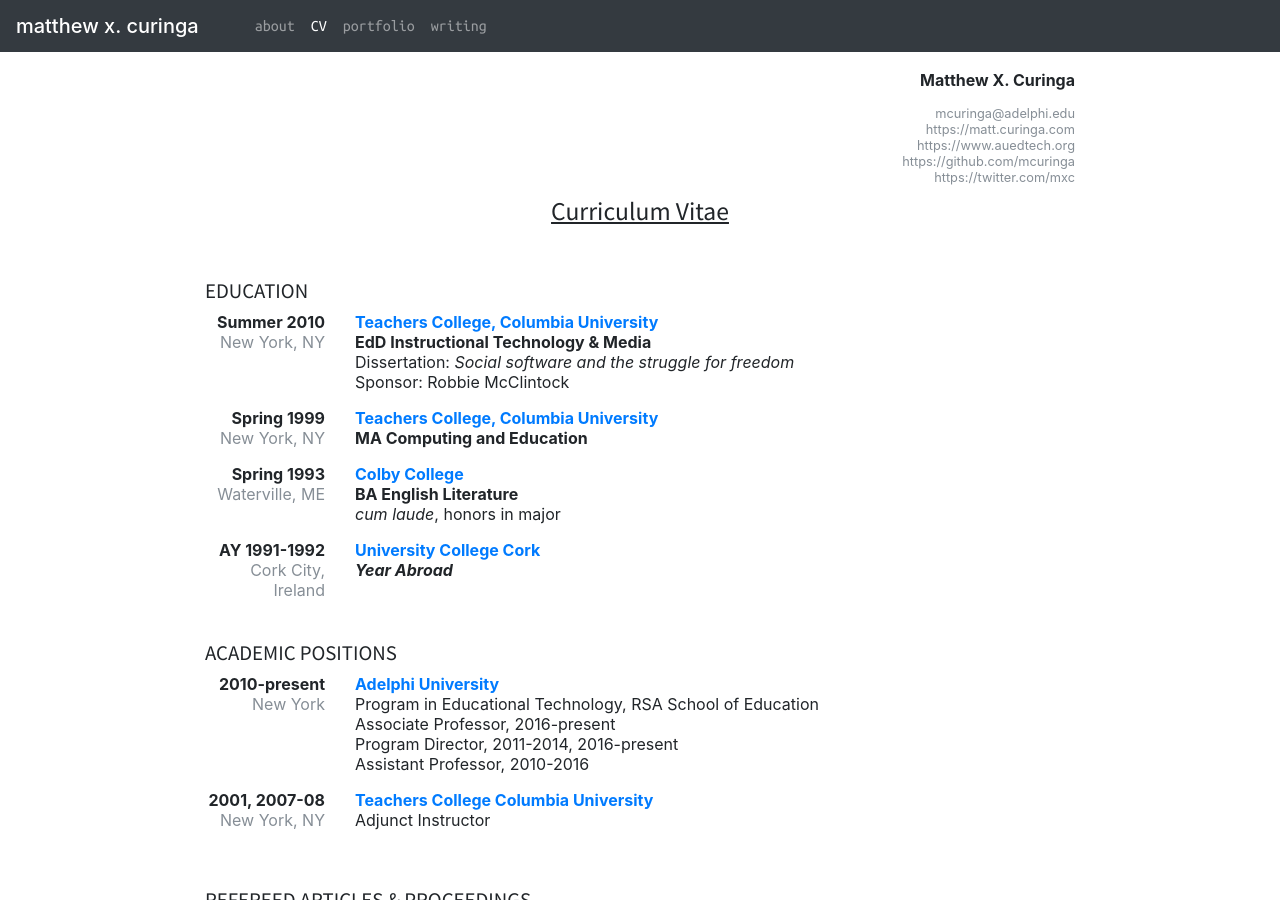
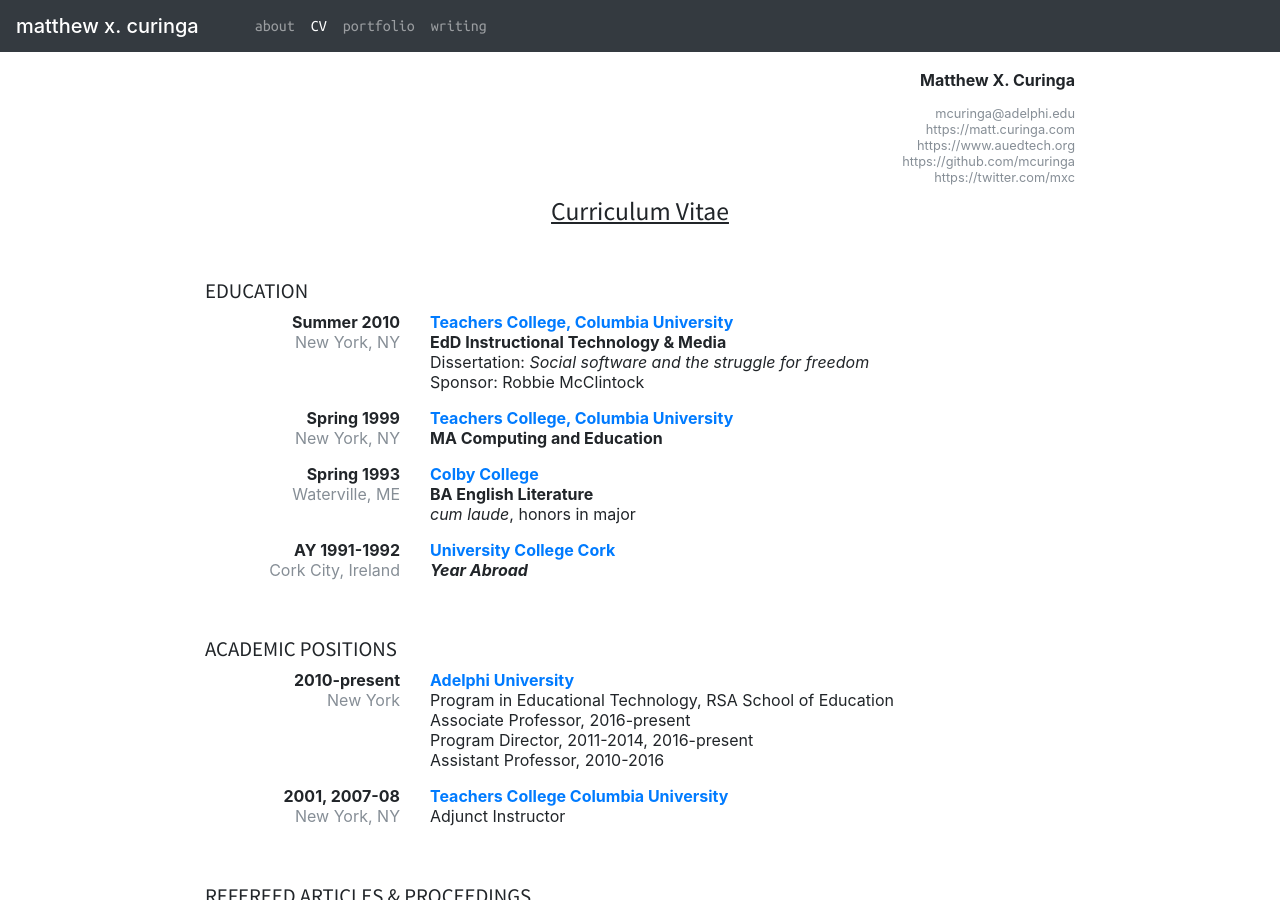
Before and after one commit to mcuringa/mcuringa.github.com, a Jekyll site: the page built from cv.md, in a window 1280 px wide and 900 px high. Built offline with Jekyll 4.4.1, drawn with Linux system fonts in a browser that asks for light colours; nearby versions of some CDN libraries.

Commit message:
changed CV layout to use 3 columns for date lists

```diff
--- a/cv.md
+++ b/cv.md
@@ -29,12 +29,12 @@
 
 {% for school in site.data.education %}
 <div class="row" markdown="0">
-<div class="col-md-2 text-right">
+<div class="col-3 text-right">
 
 <strong>{{school.date}}</strong>
 <div class="text-muted">{{school.place}}</div>
 </div>
-<div class="col-md-10" markdown="1">
+<div class="col" markdown="1">
 <strong markdown="1">[{{school.school}}]({{school.link}})</strong><br>
 <strong>{{school.degree}}</strong><br>{{school.note}}
 </div>
@@ -46,11 +46,11 @@
 Academic positions
 ------------------
 <div class="row" markdown="0">
-  <div class="col-md-2 text-right">
+  <div class="col-3 text-right">
     <strong>2010-present</strong>
     <div class="text-muted">New York</div>
   </div>
-<div class="col-md-10" markdown="1">
+<div class="col" markdown="1">
 **[Adelphi University](http://education.adelphi.edu/)**
 Program in Educational Technology, RSA School of Education
 Associate Professor, 2016-present
@@ -60,11 +60,11 @@
 </div>
 
 <div class="row" markdown="0">
-  <div class="col-md-2 text-right">
+  <div class="col-3 text-right">
     <strong>2001, 2007-08</strong>
     <div class="text-muted">New York, NY</div>
   </div>
-<div class="col-md-10" markdown="1">
+<div class="col" markdown="1">
 **[Teachers College Columbia University](http://www.tc.columbia.edu)**
 Adjunct Instructor
 </div>
@@ -174,11 +174,11 @@
 
 {% for work in site.data.software %}
 <div class="row" markdown="0">
-  <div class="col-md-2 text-right">
+  <div class="col-3 text-right">
 
     <strong>{{work.date}}</strong>
   </div>
-  <div class="col-md-10">
+  <div class="col">
     <strong markdown="1">[{{work.title}}]({{work.link}})</strong>—{{work.note}}
     <p><em>{{work.role}}</em></p>
   </div>
@@ -192,11 +192,11 @@
 
 {% for work in site.data.grants %}
 <div class="row" markdown="0">
-<div class="col-md-2 text-right">
+<div class="col-3 text-right">
 <strong>{{work.date}}</strong>
 <div class="text-muted">{{work.amount}}<p>{{work.funded}}</p></div>
 </div>
-<div class="col-md-10" markdown="1">
+<div class="col" markdown="1">
 <strong>{{work.title}}</strong>
 _{{work.inst}}_
 {{work.researchers}}
@@ -237,20 +237,20 @@
 ---------------------------------------
 {% for work in site.data.theses %}
 <div class="row" markdown="0">
-  <div class="col-md-2 text-right"><strong>{{work.date}}</strong></div>
-  <div class="col-md-10"><p>{{work.authors}}, "{{work.title}}"</p></div>
+  <div class="col-3 text-right"><strong>{{work.date}}</strong></div>
+  <div class="col"><p>{{work.authors}}, "{{work.title}}"</p></div>
 </div>
 {% endfor %}
 
 Undergraduate Honors Theses (reader)
 ---------------------------------------
 <div class="row" markdown="0">
-  <div class="col-md-2 text-right"><strong>Spring 2014</strong></div>
-  <div class="col-md-10"><p>"The millennial epistemology: Viralism"</p></div>
+  <div class="col-3 text-right"><strong>Spring 2014</strong></div>
+  <div class="col"><p>"The millennial epistemology: Viralism"</p></div>
 </div>
 <div class="row" markdown="0">
-  <div class="col-md-2 text-right"><strong>Spring 2013</strong></div>
-  <div class="col-md-10"><p>"How video games change the brain and influence behavior"</p></div>
+  <div class="col-3 text-right"><strong>Spring 2013</strong></div>
+  <div class="col"><p>"How video games change the brain and influence behavior"</p></div>
 </div>
 
 
@@ -260,11 +260,11 @@
 
 {% for work in site.data.work %}
 <div class="row" markdown="0">
-<div class="col-md-2 text-right">
+<div class="col-3 text-right">
 <strong>{{work.date}}</strong>
 <div class="text-muted">{{work.place}}</div>
 </div>
-<div class="col-md-10" markdown="1">
+<div class="col" markdown="1">
 <strong>{{work.title}}</strong>
 {{work.job}}
 </div>
@@ -274,11 +274,11 @@
 ### K-12 Education
 {% for work in site.data.teaching %}
 <div class="row" markdown="0">
-<div class="col-md-2 text-right">
+<div class="col-3 text-right">
 <strong>{{work.date}}</strong>
 <p class="text-muted">{{work.place}}</p>
 </div>
-<div class="col-md-10" markdown="1">
+<div class="col" markdown="1">
 <strong>{{work.title}}</strong>
 {{work.job}}
 </div>
@@ -289,11 +289,11 @@
 -------------------------------------
 {% for work in site.data.service %}
 <div class="row" markdown="0">
-<div class="col-md-2 text-right">
+<div class="col-3 text-right">
 <strong>{{work.date}}</strong>
 <p class="text-muted">{{work.place}}</p>
 </div>
-<div class="col-md-10" markdown="1">
+<div class="col" markdown="1">
 <strong>{{work.title}}</strong>
 {{work.job}}
 </div>
@@ -305,19 +305,19 @@
 Skills
 -----------------------------------------
 <div class="row" markdown="0">
-<div class="col-md-2 text-right">
+<div class="col-3 text-right">
 <strong>computer</strong>
 </div>
-<div class="col-md-10" markdown="1">
+<div class="col" markdown="1">
 Python, Javascript, Java, Android, SQL, PHP, LISP, C++
 </div>
 </div>
 
 <div class="row" markdown="0">
-<div class="col-md-2 text-right">
+<div class="col-3 text-right">
 <strong>languages</strong>
 </div>
-<div class="col-md-10" markdown="1">
+<div class="col" markdown="1">
 English, Spanish, intermediate Italian
 </div>
 </div>
```
